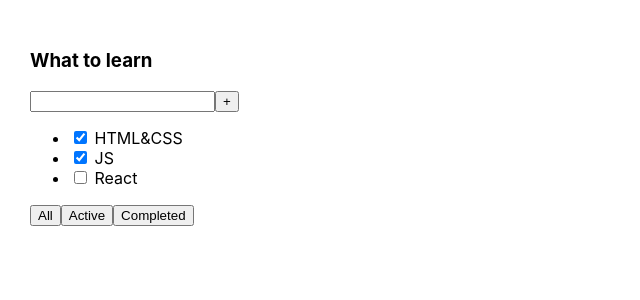
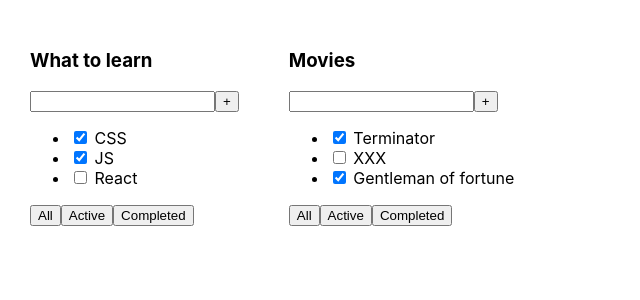
Before and after one commit to Igor-JCI/todolist, a React (Create React App) app: page / in a window 1280 px wide. Shown: the top 300 px of the page, without its empty margins (0-640 px from the left). Built offline with nearby package versions, Linux system fonts and the light colour scheme.

Commit message:
02-Commit

```diff
--- a/src/App.tsx
+++ b/src/App.tsx
@@ -1,26 +1,22 @@
 import React from 'react';
 import './App.css';
+import {ArrayType, Todolist} from "./Todolist";
 
 function App() {
+    let tasks1: Array<ArrayType> = [
+        {id: 1, title: "CSS", isDone: true},
+        {id: 1, title: "JS", isDone: true},
+        {id: 1, title: "React", isDone: false}
+    ]
+    let tasks2: Array<ArrayType> = [
+        {id: 1, title: "Terminator", isDone: true},
+        {id: 1, title: "XXX", isDone: false},
+        {id: 1, title: "Gentleman of fortune ", isDone: true}
+    ]
     return (
         <div className="App">
-            <div>
-                <h3>What to learn</h3>
-                <div>
-                    <input/>
-                    <button>+</button>
-                </div>
-                <ul>
-                    <li><input type="checkbox" checked={true}/> <span>HTML&CSS</span></li>
-                    <li><input type="checkbox" checked={true}/> <span>JS</span></li>
-                    <li><input type="checkbox" checked={false}/> <span>React</span></li>
-                </ul>
-                <div>
-                    <button>All</button>
-                    <button>Active</button>
-                    <button>Completed</button>
-                </div>
-            </div>
+            <Todolist title="What to learn" tasks = {tasks1}/>
+            <Todolist title="Movies" tasks = {tasks2}/>
         </div>
     );
 }
--- /dev/null
+++ b/src/Todolist.tsx
@@ -0,0 +1,34 @@
+import React from "react";
+
+export type ArrayType = {
+    id:number
+    title:string
+    isDone:boolean
+}
+
+type PropsType = {
+    title: string
+    tasks:Array<ArrayType>
+}
+
+export const Todolist = (props: PropsType) => {
+    return (
+        <div>
+            <h3>{props.title}</h3>
+            <div>
+                <input/>
+                <button>+</button>
+            </div>
+            <ul>
+                <li><input type="checkbox" checked={props.tasks[0].isDone}/> <span>{props.tasks[0].title}</span></li>
+                <li><input type="checkbox" checked={props.tasks[1].isDone}/> <span>{props.tasks[1].title}</span></li>
+                <li><input type="checkbox" checked={props.tasks[2].isDone}/> <span>{props.tasks[2].title}</span></li>
+            </ul>
+            <div>
+                <button>All</button>
+                <button>Active</button>
+                <button>Completed</button>
+            </div>
+        </div>
+    )
+}
```
